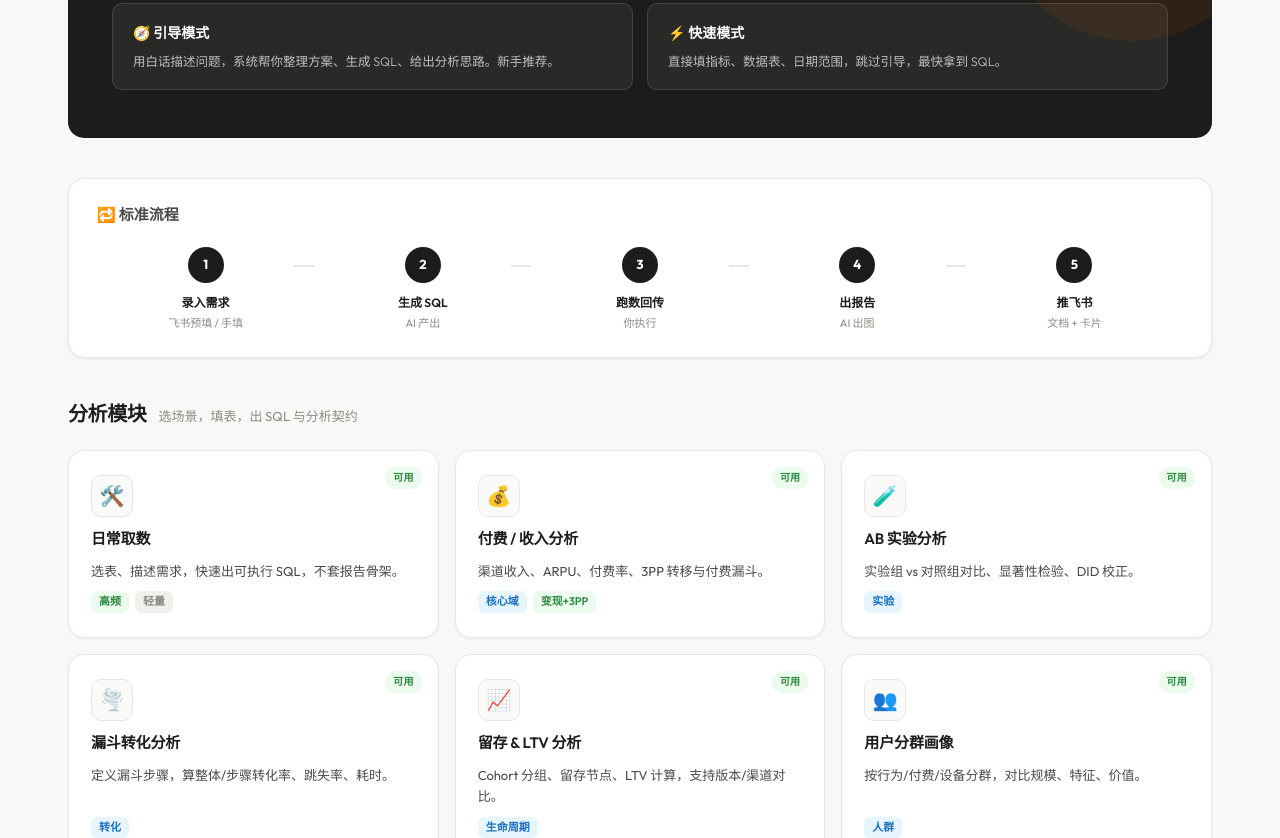
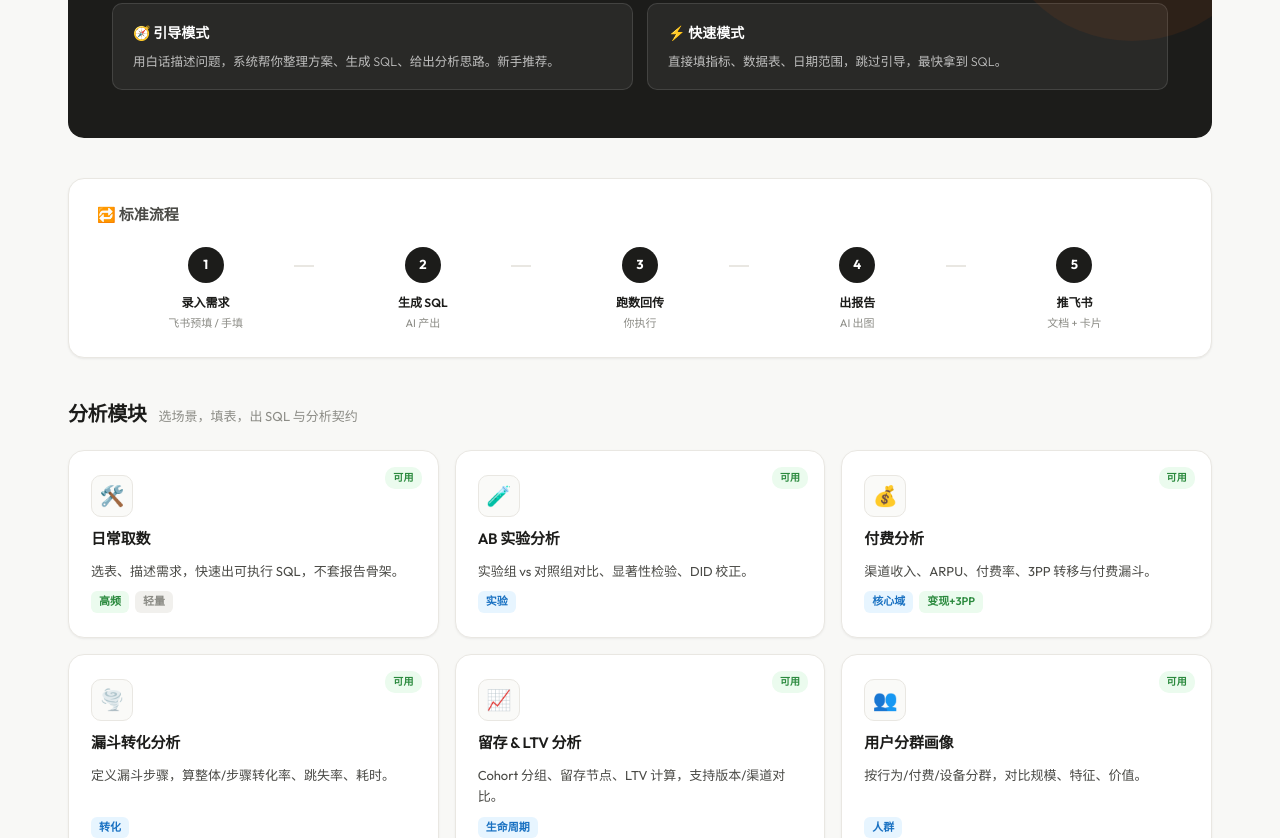
Before and after one commit to troylul998-ship-it/MG_AI_ANALYTICS_REPORT, a plain HTML site: page index.html in a window 1280 px wide. Shown: the part 373-1211 px from the top of the page. Drawn offline with Linux system fonts and the light colour scheme.

Commit message:
feat: swap AB test and revenue card order, rename to 付费分析

```diff
--- a/index.html
+++ b/index.html
@@ -117,20 +117,20 @@
         <div class="meta"><span class="tag">高频</span><span class="tag-muted tag">轻量</span></div>
       </a>
 
-      <a class="module-card" href="modules/revenue_analysis_form.html">
-        <span class="badge badge-ready">可用</span>
-        <div class="icon">💰</div>
-        <h4>付费 / 收入分析</h4>
-        <p>渠道收入、ARPU、付费率、3PP 转移与付费漏斗。</p>
-        <div class="meta"><span class="tag-blue tag">核心域</span><span class="tag">变现+3PP</span></div>
-      </a>
-
       <a class="module-card" href="modules/ab_test_form.html">
         <span class="badge badge-ready">可用</span>
         <div class="icon">🧪</div>
         <h4>AB 实验分析</h4>
         <p>实验组 vs 对照组对比、显著性检验、DID 校正。</p>
         <div class="meta"><span class="tag-blue tag">实验</span></div>
+      </a>
+
+      <a class="module-card" href="modules/revenue_analysis_form.html">
+        <span class="badge badge-ready">可用</span>
+        <div class="icon">💰</div>
+        <h4>付费分析</h4>
+        <p>渠道收入、ARPU、付费率、3PP 转移与付费漏斗。</p>
+        <div class="meta"><span class="tag-blue tag">核心域</span><span class="tag">变现+3PP</span></div>
       </a>
 
       <a class="module-card" href="modules/funnel_analysis_form.html">
@@ -223,8 +223,8 @@
 (function(){
   const SEARCH_INDEX = [
     { title: '日常取数', desc: '选产品、描述需求、快速出 SQL', url: 'modules/daily_query_form.html', tags: 'DAU 付费 广告 留存 SQL 取数 查询' },
-    { title: '付费/收入分析', desc: '渠道收入、ARPU、3PP转移与付费漏斗', url: 'modules/revenue_analysis_form.html', tags: '收入 ARPU 付费率 3PP 转移 渠道 付费 revenue' },
     { title: 'AB 实验分析', desc: '实验组 vs 对照组、DID 校正', url: 'modules/ab_test_form.html', tags: 'AB 实验 对照 DID 显著性 p值 ABtest 实验组 对照组' },
+    { title: '付费分析', desc: '渠道收入、ARPU、3PP转移与付费漏斗', url: 'modules/revenue_analysis_form.html', tags: '收入 ARPU 付费率 3PP 转移 渠道 付费 revenue' },
     { title: '留存/LTV 分析', desc: 'D1~D180 留存率、IAA LTV', url: 'modules/retention_ltv_form.html', tags: '留存 retention LTV D7 D30 新增 生命周期' },
     { title: '漏斗分析', desc: '转化漏斗、各步骤转化率', url: 'modules/funnel_analysis_form.html', tags: '漏斗 转化率 步骤 funnel 转化' },
     { title: '用户分群画像', desc: '按行为/付费/设备分群，对比规模、特征、价值', url: 'modules/user_segmentation_form.html', tags: '分群 画像 用户 细分 segmentation 人群' },
```
Also changed, not shown: modules/revenue_analysis_form.html (+3 -3 lines).
